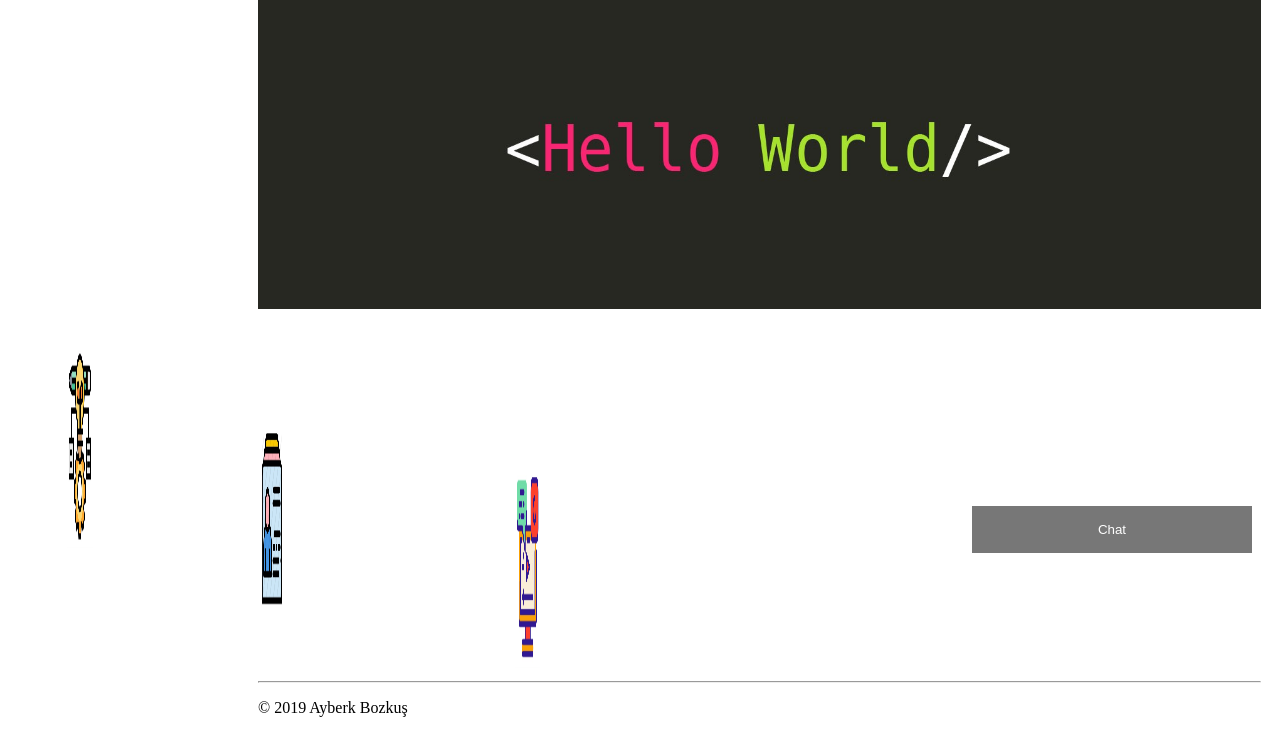
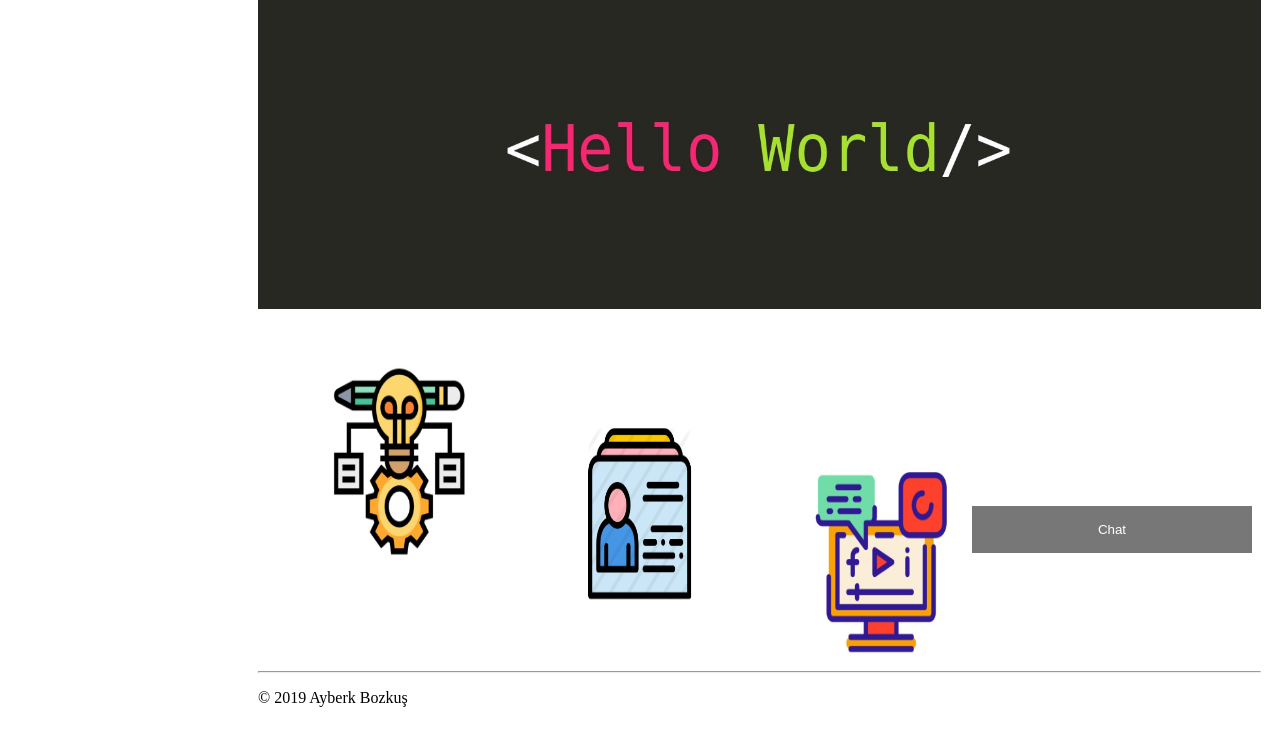
Before and after one commit to ayberkbozkus/personalwebsite, a Flask app: page / in a window 1280 px wide; the page is wider, and only the part inside the window is pictured. Shown: the part 224-957 px from the top of that part. After the commit the page ends 931 px from the top of that part, so only its background shows below. Run offline with Flask 2, Linux system fonts and the light colour scheme.

Commit message:
Update index.html

```diff
--- a/templates/index.html
+++ b/templates/index.html
@@ -117,15 +117,15 @@
 				</div>
 			<img src="../static/hello_world.jpg" alt="Hello World" style="width:1003px;height:310px;margin-left: 250px;margin-right: 250px;margin-top: 20px;" title="Hello World">
 			<div class="row">
-			<div class="column">
+			<div>
 			<a href="my_project.html"><img class="picture_button" src="../static/my_work.jpg" alt="Çalışmalarım" style="float: left;width:12%;height:200px;margin-left: 25%;margin-top: 30px;"></a>
 			</div>
 
-			<div class="column" style="margin-top: 20px;">
+			<div style="margin-top: 20px;">
 			<a href="contact.html"><img class="picture_button" src="../static/contact.jpg" alt="contact" style="float: left;width:12%;height:200px;margin-left: 7%;margin-top: 80px;" ></a>
 			</div>
 
-			<div class="column" style="margin-top: 20px;">
+			<div style="margin-top: 20px;">
 			<a href="subject.html"><img class="picture_button" src="../static/blog.jpg" alt="Blog" style="float: left;width:12%;height:200px;margin-left: 7%;margin-right: 25%;margin-top: 130px;" ></a>
 			</div>
 			</div>
```
